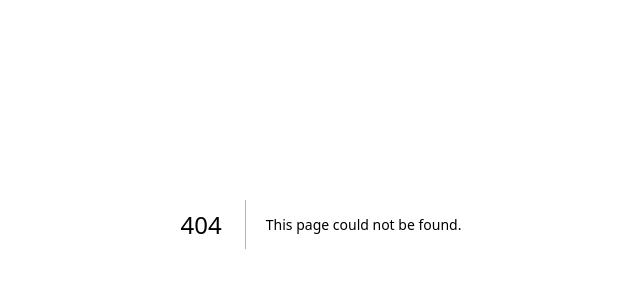
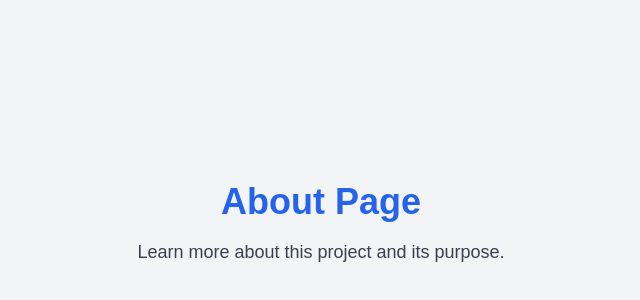
Before and after one commit to amuMabirimise/alx-project-0x02-setup, a Next.js app in the folder alx-project-2/: page /about in a window 1280 px wide. Before the commit this address had no page. Shown: the part 176-476 px from the top of the page, without its empty margins (319-959 px from the left). Built offline with nearby package versions, Linux system fonts and the light colour scheme.

Commit message:
Basic Routing in Next.js

```diff
--- a/alx-project-2/components/layout/Header.tsx
+++ b/alx-project-2/components/layout/Header.tsx
@@ -1 +1,18 @@
-// header file
+import Link from "next/link";
+import React from "react";
+
+const Header = () => (
+  <header className="flex items-center justify-between p-4 bg-blue-600 text-white">
+    <h1 className="text-2xl font-bold">ALX Project</h1>
+    <nav className="flex gap-4">
+      <Link href="/home">
+        <a className="hover:underline">Home</a>
+      </Link>
+      <Link href="/about">
+        <a className="hover:underline">About</a>
+      </Link>
+    </nav>
+  </header>
+);
+
+export default Header;
--- /dev/null
+++ b/alx-project-2/pages/about.tsx
@@ -0,0 +1,12 @@
+import React from "react";
+
+const AboutPage = () => (
+  <div className="flex flex-col items-center justify-center min-h-screen p-4 bg-gray-100">
+    <h1 className="text-4xl font-bold text-blue-600">About Page</h1>
+    <p className="mt-4 text-lg text-gray-700">
+      Learn more about this project and its purpose.
+    </p>
+  </div>
+);
+
+export default AboutPage;
--- /dev/null
+++ b/alx-project-2/pages/home.tsx
@@ -0,0 +1,10 @@
+import React from "react";
+
+const HomePage = () => (
+  <div className="flex flex-col items-center justify-center min-h-screen p-4 bg-gray-100">
+    <h1 className="text-4xl font-bold text-blue-600">Home Page</h1>
+    <p className="mt-4 text-lg text-gray-700">Welcome to the home page!</p>
+  </div>
+);
+
+export default HomePage;
```
